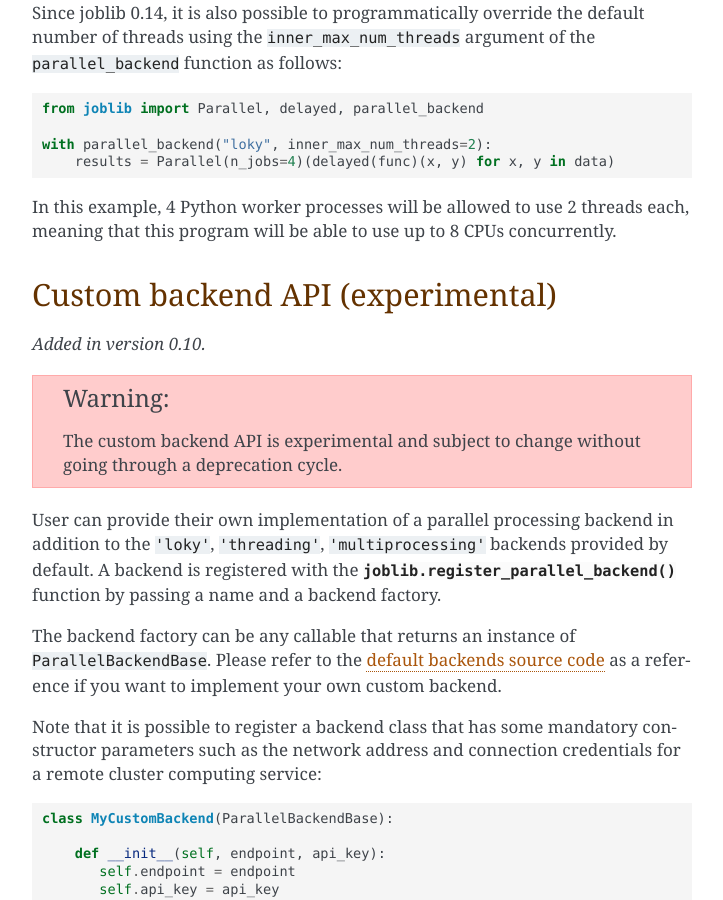
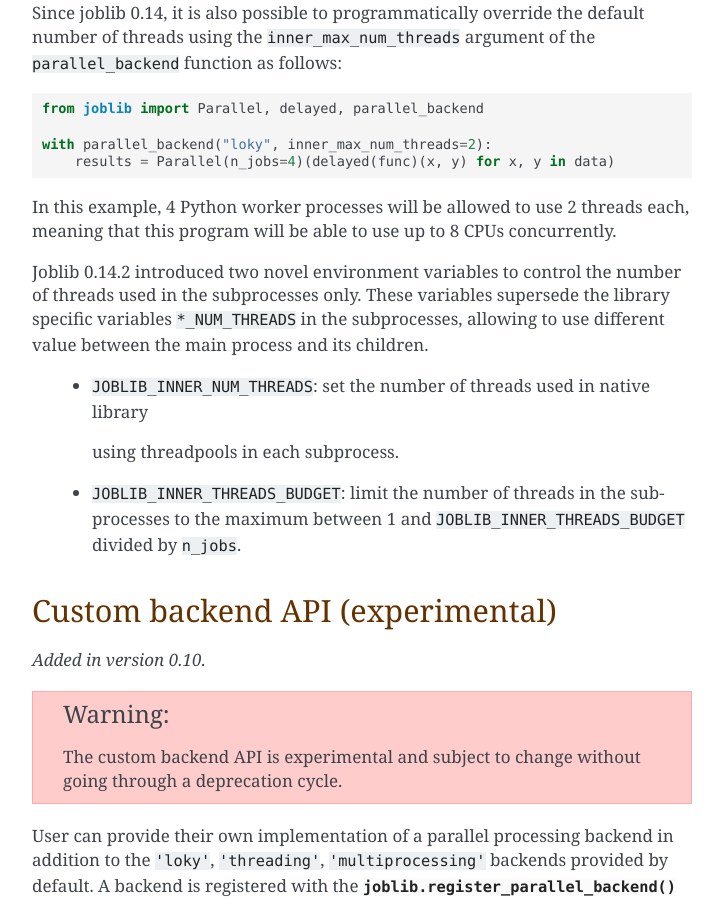
Before and after one commit to joblib/joblib, a Sphinx documentation site: the page built from doc/parallel.rst, in a window 1280 px wide and 900 px high, scrolled down 7872 px. Shown: the whole window, without its empty margins (388-1111 px from the left). Built offline with Sphinx 7.4.7, drawn with Linux system fonts in a browser that asks for light colours; formulas are drawn with MathJax 3; pages that are not in the unit, such as notebooks, are missing from menus.

Commit message:
DOC document env var and add entry to change log

```diff
--- a/CHANGES.rst
+++ b/CHANGES.rst
@@ -3,6 +3,10 @@ Latest changes
 
 Release 0.14.2
 --------------
+
+- Add environment variables to control the number of threads used in native
+  libraries using threadpools in subprocesses.
+  https://github.com/joblib/joblib/pull/993
 
 - Fix the number of jobs reported by ``effective_n_jobs`` when ``n_jobs=None``
   called in a parallel backend context.
--- a/doc/parallel.rst
+++ b/doc/parallel.rst
@@ -204,6 +204,17 @@ number of threads using the ``inner_max_num_threads`` argument of the
 In this example, 4 Python worker processes will be allowed to use 2 threads
 each, meaning that this program will be able to use up to 8 CPUs concurrently.
 
+Joblib 0.14.2 introduced two novel environment variables to control the number of
+threads used in the subprocesses only. These variables supersede the library
+specific variables ``*_NUM_THREADS`` in the subprocesses, allowing to use different
+value between the main process and its children.
+
+    - ``JOBLIB_INNER_NUM_THREADS``: set the number of threads used in native library
+     using threadpools in each subprocess.
+    - ``JOBLIB_INNER_THREADS_BUDGET``: limit the number of threads in the
+      subprocesses to the maximum between 1 and ``JOBLIB_INNER_THREADS_BUDGET``
+      divided by ``n_jobs``.
+
 
 Custom backend API (experimental)
 =================================
```
